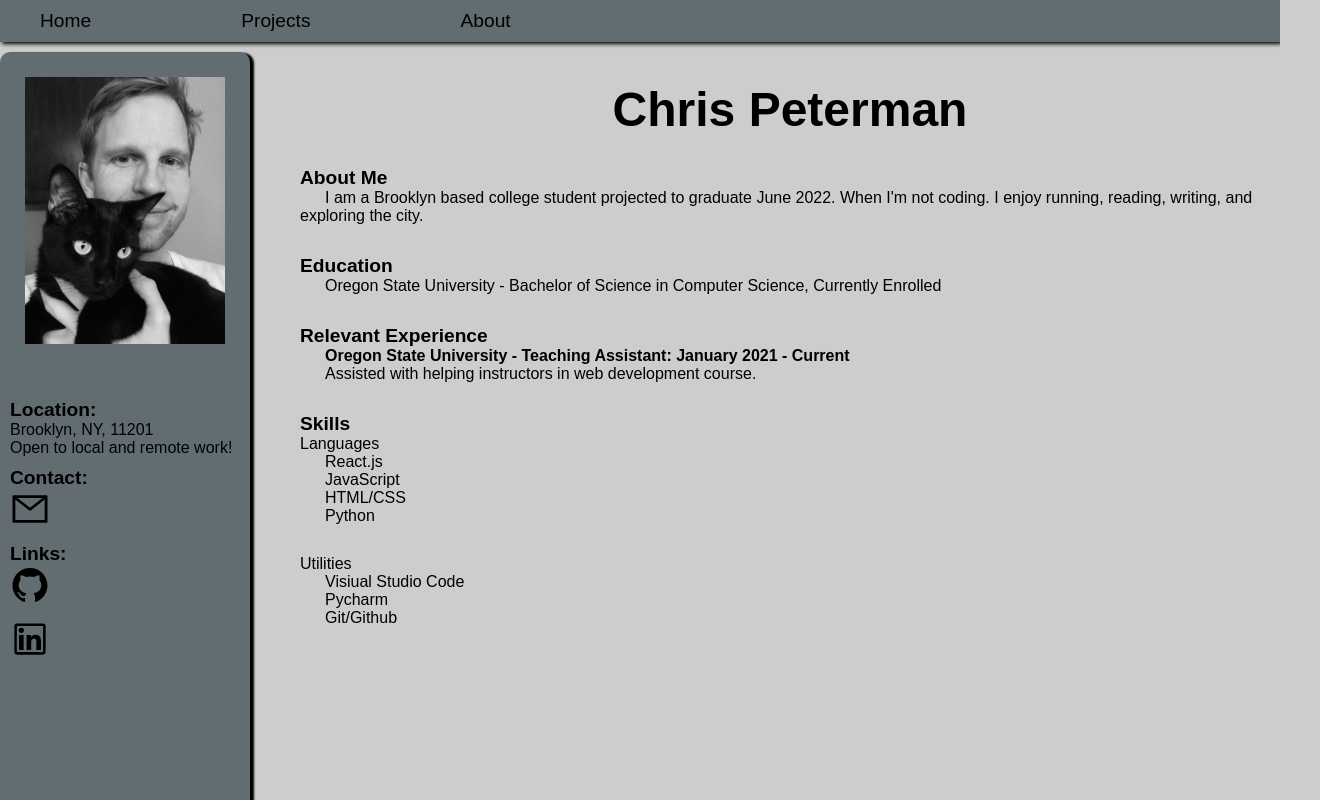
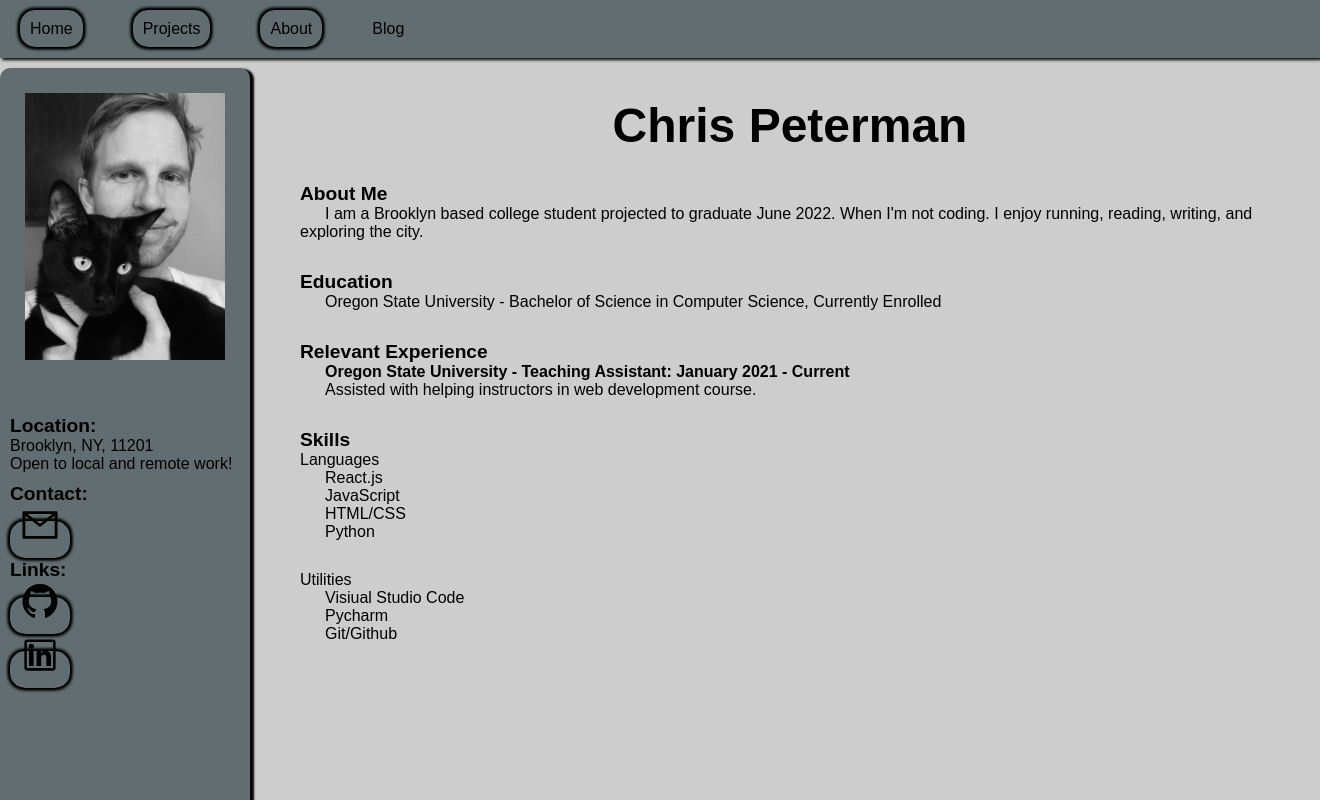
Before and after one commit to p0pkern/chrispetermanhome, a React (Create React App) app: page /chrispetermanhome/about in a window 1280 px wide. Shown: the top 800 px of the page, 1320 px wide, since content can reach past the window. Built offline with nearby package versions, Linux system fonts and the light colour scheme; a web font is replaced by a local one.

Commit message:
Updated styling of top navbar

```diff
--- a/src/App.js
+++ b/src/App.js
@@ -23,7 +23,7 @@ import AboutContainer from "./components/about/AboutContainer"
 import ProjectsList from "./components/projects/ProjectsList"
 
 // Navigation.
-import Navbar from "./components/Navbar"
+import Navbar from "./components/Navbar/Navbar"
 
 function App() {
 
--- a/src/components/Navbar.js
+++ /dev/null
@@ -1,30 +0,0 @@
-import React from "react"
-import { Link } from "react-router-dom"
-
-/**
- * The top navigation bar that appears on every page. Uses React Router to async
- * navigate to every page in the app.
- */
-const Navbar = ({ color }) => {
-    return (
-        <ul className="navlist" style={{backgroundColor: color}}>
-            <li><Link className="btn-one"
-                        onClick={() => console.log("hello")}
-                        style={{backgroundColor: color}}
-                        alt="Go to home page"
-                        to="/chrispetermanhome">Home</Link></li>
-            <li><Link className="btn-two"
-                        onClick={() => console.log("hello 2")}
-                        style={{backgroundColor: color}}
-                        alt="A page of three projects"
-                        to="/chrispetermanhome/projects">Projects</Link></li>
-            <li><Link className="btn-three"
-                        onClick={() => console.log("hello 3")}
-                        style={{backgroundColor: color}}
-                        alt="about the author"
-                        to="/chrispetermanhome/about">About</Link></li>
-        </ul>
-    )
-}
-
-export default Navbar
--- /dev/null
+++ b/src/components/Navbar/Navbar.css
@@ -0,0 +1,32 @@
+* {
+  padding: 0;
+  margin: 0;
+}
+
+.navlist {
+   background-color: #626D71;
+   display: flex;
+   flex-direction: row;
+   width: 100%;
+   list-style: none;
+   padding: 20px;
+   box-shadow: 2px 2px 3px black;
+}
+
+a {
+  text-decoration: none;
+  color: black;
+  padding: 10px;
+  margin-right: 50px;
+  box-shadow: 2px 2px 3px, -2px -2px 3px, -2px 2px 3px, 2px -2px 3px black;
+  border-radius: 15px;
+}
+
+a:hover {
+  box-shadow: 2px 2px 3px, -2px -2px 3px, -2px 2px 3px, 2px -2px 3px black;
+  border-radius: 15px;
+}
+
+a:active {
+  box-shadow: 1px 1px 3px, -1px -1px 3px, -1px 1px 3px, 1px -1px 3px black;
+}
--- /dev/null
+++ b/src/components/Navbar/Navbar.js
@@ -0,0 +1,26 @@
+import React from "react"
+import { Link } from "react-router-dom"
+import "./Navbar.css"
+
+/**
+ * The top navigation bar that appears on every page. Uses React Router to async
+ * navigate to every page in the app.
+ */
+const Navbar = () => {
+    return (
+        <ul className="navlist">
+            <li><Link   onClick={() => console.log("hello")}
+                        alt="Go to home page"
+                        to="/chrispetermanhome">Home</Link></li>
+            <li><Link   onClick={() => console.log("hello 2")}
+                        alt="A page of three projects"
+                        to="/chrispetermanhome/projects">Projects</Link></li>
+            <li><Link   onClick={() => console.log("hello 3")}
+                        alt="about the author"
+                        to="/chrispetermanhome/about">About</Link></li>
+            <li>Blog</li>
+        </ul>
+    )
+}
+
+export default Navbar
--- a/src/styles/home.css
+++ b/src/styles/home.css
@@ -10,56 +10,6 @@ html, body {
     align-content: center;
 }
 
-/* Navbar for Homepage */
-.navlist {
-    display: flex;
-    flex-direction: row;
-    align-items: stretch;
-    width: 100%;
-    margin: 0;
-	font-size: 1.2rem;
-	background-color: #626D71;
-	box-shadow: 2px 2px 4px black;
-	z-index: 990;
-}
-
-.navlist li {
-    list-style-type: none;
-    padding: 0;
-    margin: 0;
-    padding-right: 100px;
-}
-
-.navlist a {
-	text-decoration: none;
-	padding-right: 100px;
-}
-
-.navlist a:link, .navlist a:visited {
-	color: black;
-}
-
-.navlist li {
-    border-style: none;
-    padding: 10px;
-	padding-left: 40px;
-    margin: 0;
-}
-
-.navlist .btn-one:hover {
-    margin: 0;
-    color: white;
-}
-
-.navlist .btn-two:hover {
-    margin: 0;
-    color: white;
-}
-
-.navlist .btn-three:hover {
-    margin: 0;
-    color: white;
-}
 
 /* Header Styling */
 .header {
```
Also changed, not shown: 2 other files (tests, documents, lock files or other folders).
